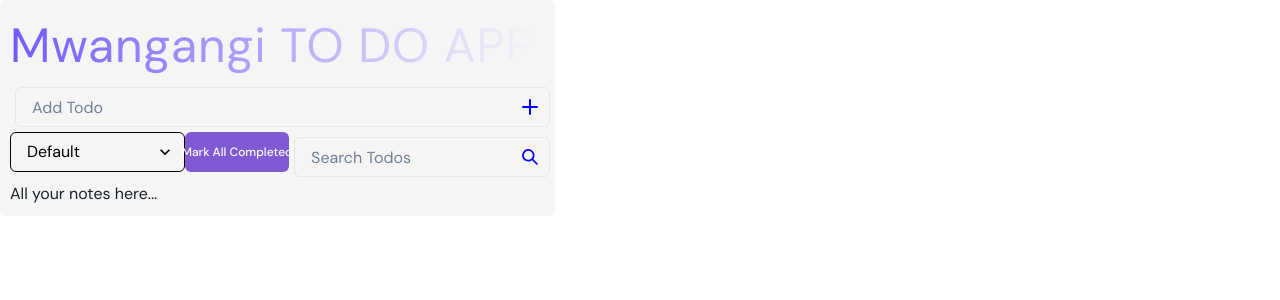
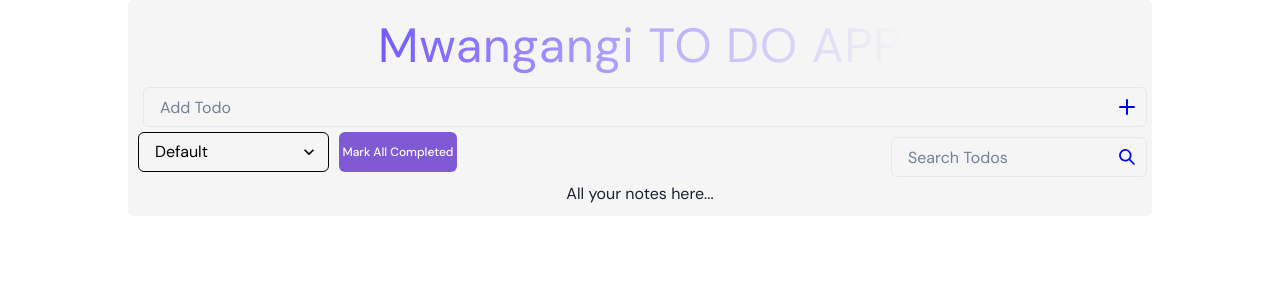
Before and after one commit to Mwangangi1978/TO_DO_APP, a React (Vite) app: page / in a window 1280 px wide. Shown: the top 300 px of the page. Built offline with nearby package versions, Linux system fonts and the light colour scheme.

Commit message:
Styling finishes

```diff
--- a/src/App.jsx
+++ b/src/App.jsx
@@ -10,8 +10,8 @@ function App() {
 
   return (
     <Provider store={store}>
-      <div>
-        <Home  />
+      <div style={{ width: '100vw', height: '100vh', display: 'flex', justifyContent: 'center', alignItems: 'center' }}>
+        <Home />
       </div>
     </Provider>
   )
--- a/src/components/Home.jsx
+++ b/src/components/Home.jsx
@@ -46,16 +46,17 @@ const Home =()=>{
             padding={'10px'}
             position={'absolute'}
             top={"0"}
-            alignSelf={'center'}
+            align={'center'}
+            width={'80%'}
 
         >
-            <Flex direction={'column'} >
-                <Header/>
+            <Flex direction={'column'}>
+                <Box  align={'center'}><Header/></Box>
                 <Field type={'add'} value={item.newToDo} onChange={handleChange} onAdd={handleAdd} name="newToDo" />
                 <Flex justifyContent={'space-between'}>
                         <Flex justifyContent={'space-between'}>
                             <DropDown />
-                            <Button colorScheme='purple' onClick={()=> dispatch(markAllCompleted())}><Text fontSize="xs">Mark All Completed</Text></Button>
+                            <Button colorScheme='purple'  onClick={()=> dispatch(markAllCompleted())} marginLeft={'10px'}><Text fontSize="xs" padding={'15px'}>Mark All Completed</Text></Button>
                         </Flex>
                         <div style={{width: '1/3'}}>
                             <Field type={'search'} name="searchTerm" value={item.search} onChange={handleChange} onSearch={handleSearch} style/>
```
